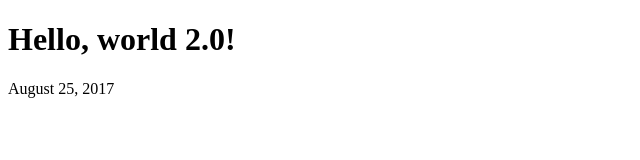
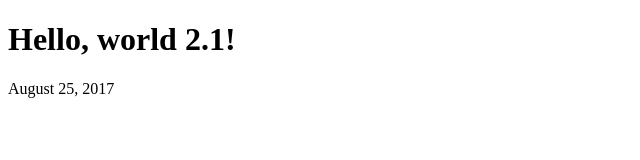
Before and after one commit to cahlan/git-group-practice, a plain HTML site: page index.html in a window 1280 px wide. Shown: the full height of the page, 0-640 px from the left. Drawn offline with Linux system fonts and the light colour scheme.

Commit message:
updating headline

```diff
--- a/index.html
+++ b/index.html
@@ -2,7 +2,7 @@
 <html>
 <body>
 
-<h1>Hello, world 2.0!</h1>
+<h1>Hello, world 2.1!</h1>
 
 <p>August 25, 2017</p>
 
```
